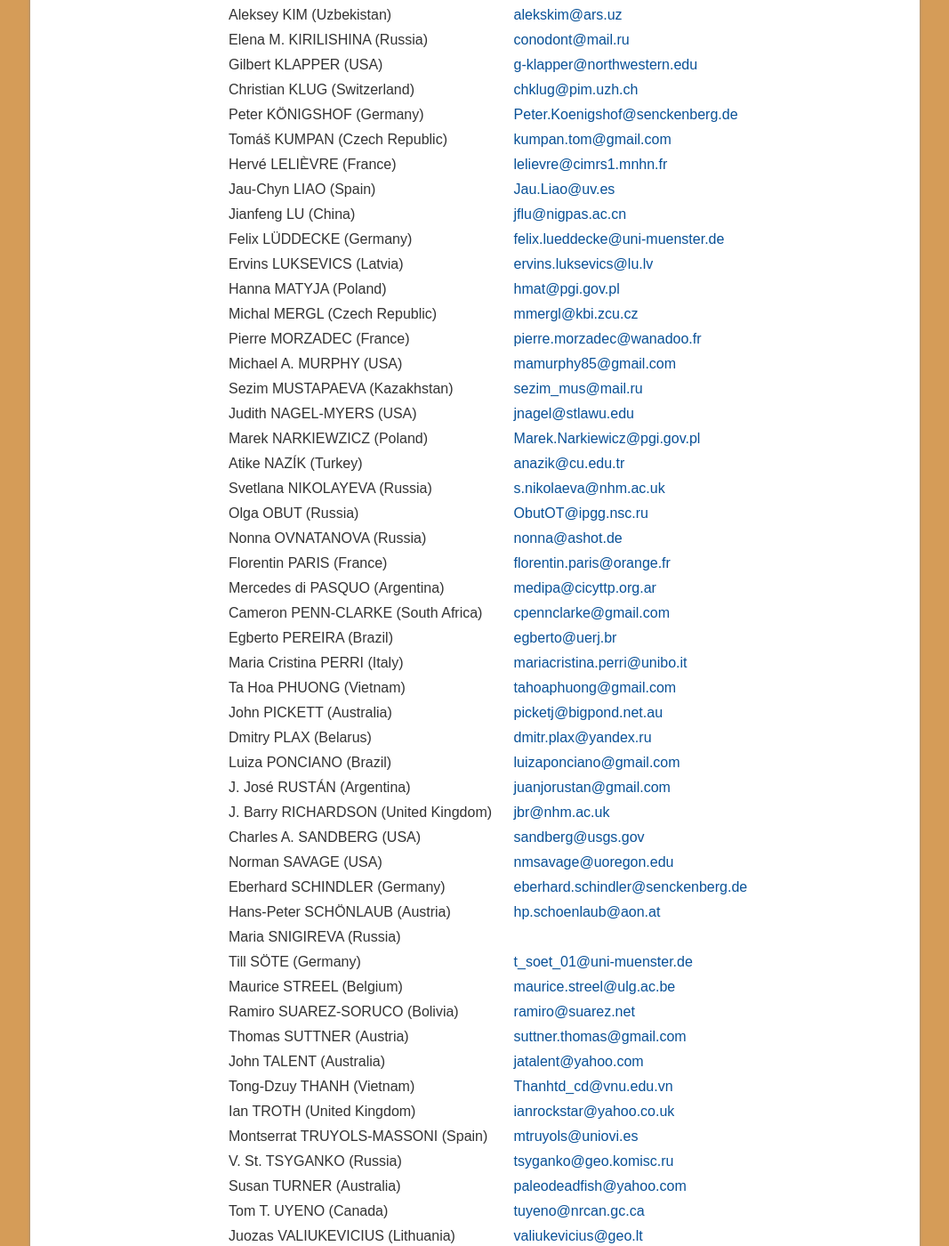
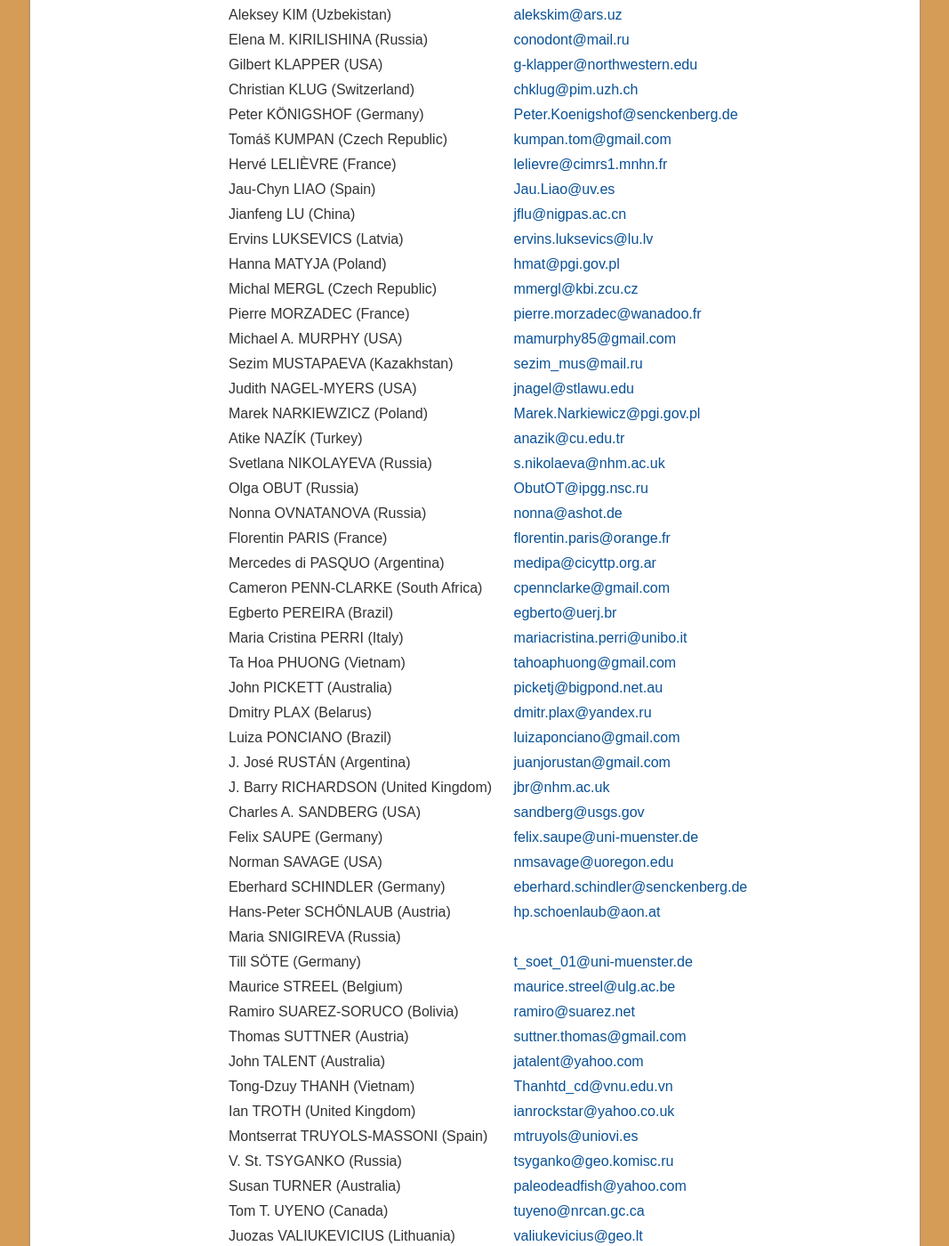
Before and after one commit to i-c-stratigraphy/subcommission-devonian, a Jekyll site: the page built from pages/members.md, in a window 1280 px wide and 1400 px high, scrolled down 2441 px. Shown: the whole window at 89% size, without its empty margins (106-1173 px from the left). Built offline with Jekyll 4.4.1, drawn with Linux system fonts in a browser that asks for light colours; some of the changed lines change nothing that is shown; some of the changed text lies outside the part shown.

Commit message:
Update members.md

```diff
--- a/pages/members.md
+++ b/pages/members.md
@@ -54,7 +54,7 @@ Carole J. BURROW (Australia)  | <carole.burrow@gmail.com>
 Jean-Georges CASIER (Belgium) | <casier@naturalsciences.be>
 S. Vladimir CHUPROV (Russia)  | <Chuprov@geo.komisc.ru>
 Leona CHADIMOVÁ (Czech Republic)  | <chadimova@gli.cas.cz>
-Maria G. CORRIGA (Italy) | <corrigamaria@hotmail.it>
+Maria G. CORRIGA (Italy) | <corrigamariagiovanna@gmail.com>
 Jed DAY (USA)  | <jeday@ilstu.edu>
 Claudia DOJEN (Austria)  | <claudia.dojen@landesmuseum.ktn.gv.at>
 David DE VLEESCHOUWER (Germany)  | <ddevleeschouwer@marum.de>
@@ -92,7 +92,6 @@ Tomáš KUMPAN (Czech Republic)  | <kumpan.tom@gmail.com>
 Hervé LELIÈVRE (France)  | <lelievre@cimrs1.mnhn.fr>
 Jau-Chyn LIAO (Spain)  | <Jau.Liao@uv.es>
 Jianfeng LU (China)  |  <jflu@nigpas.ac.cn>
-Felix LÜDDECKE (Germany)  | <felix.lueddecke@uni-muenster.de>
 Ervins LUKSEVICS (Latvia)  | <ervins.luksevics@lu.lv>
 Hanna MATYJA (Poland)  | <hmat@pgi.gov.pl>
 Michal MERGL (Czech Republic)  | <mmergl@kbi.zcu.cz>
@@ -117,6 +116,7 @@ Luiza PONCIANO (Brazil)  | <luizaponciano@gmail.com>
 J. José RUSTÁN (Argentina)  | <juanjorustan@gmail.com>
 J. Barry RICHARDSON (United Kingdom)  | <jbr@nhm.ac.uk>
 Charles A. SANDBERG (USA)  | <sandberg@usgs.gov>
+Felix SAUPE (Germany)  | <felix.saupe@uni-muenster.de>
 Norman SAVAGE (USA)  | <nmsavage@uoregon.edu>
 Eberhard SCHINDLER (Germany)  | <eberhard.schindler@senckenberg.de>
 Hans-Peter SCHÖNLAUB (Austria)  | <hp.schoenlaub@aon.at>
```
